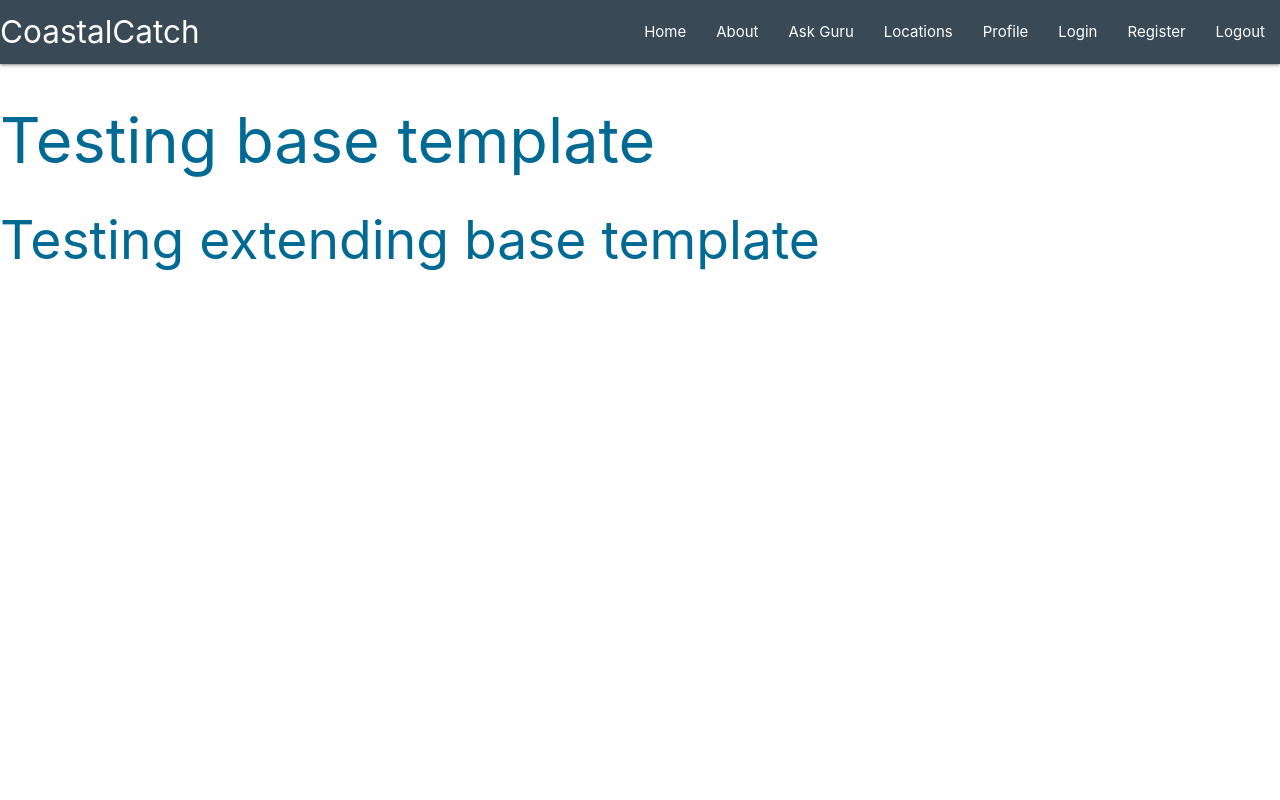
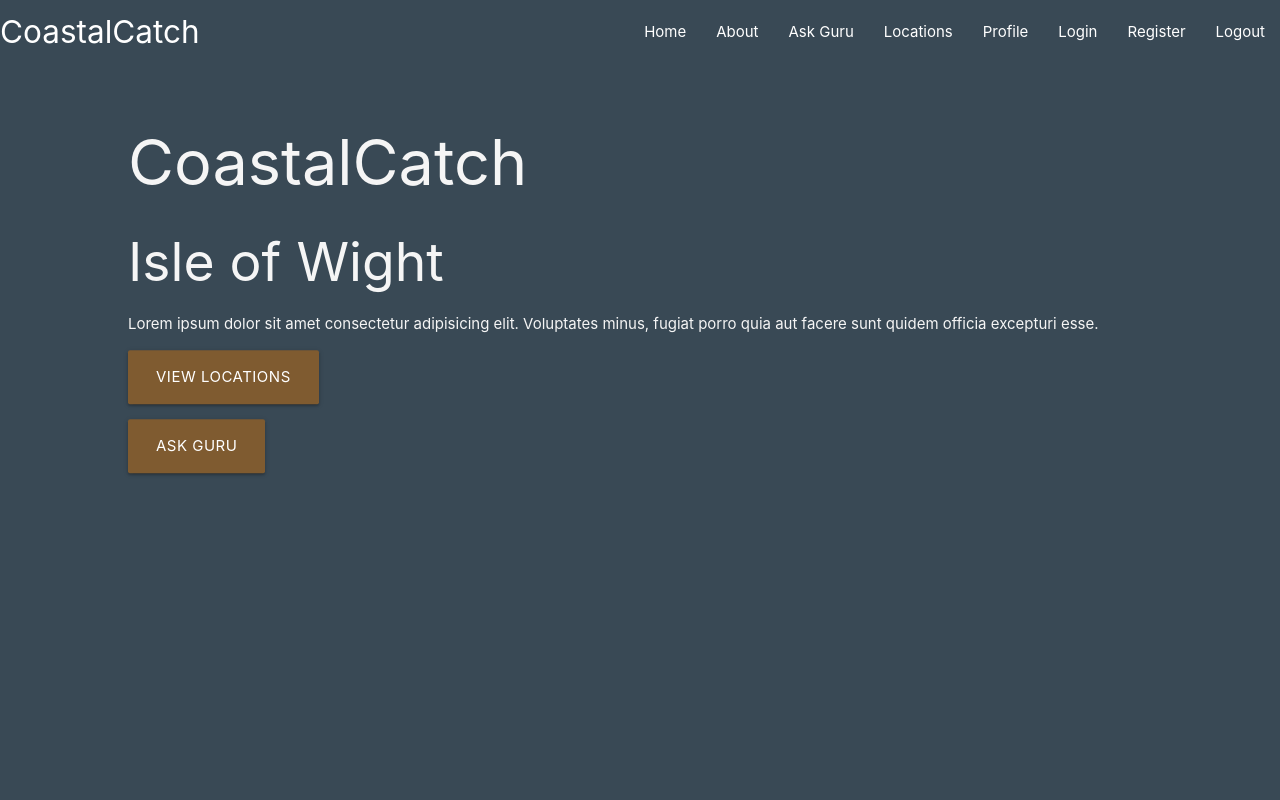
Before and after one commit to jjpickering10/CI-MS3-CoastalCatchIOW, a Flask app: page / in a window 1280 px wide; the page is wider, and only the part inside the window is pictured. Run offline with Flask 2, Linux system fonts and the light colour scheme; data that the repository does not hold is empty; some libraries are stand-ins or nearby versions.

Commit message:
Add initial landing page and style.scss

```diff
--- a/app.py
+++ b/app.py
@@ -18,6 +18,11 @@ mongo = PyMongo(app)
 
 
 @app.route("/")
+@app.route("/home")
+def home():
+    return render_template("index.html")
+
+
 @app.route("/get_reviews")
 def get_reviews():
     reviews = mongo.db.reviews.find()
--- a/static/css/style.css
+++ b/static/css/style.css
@@ -9,14 +9,34 @@
 * {
   margin: 0;
   padding: 0;
+  box-sizing: border-box;
 }
 
 body {
-    color: var(--primary-blue);
+  color: whitesmoke;
 }
 
 /* Nav */
-
-.navigation-main {
+nav {
+  box-shadow: none;
+}
+nav .navigation-main {
   background: var(--secondary-blue);
 }
+
+/* Landing Page */
+.home-page-container {
+  background: var(--secondary-blue);
+  height: 100vh;
+  width: 100vw;
+  position: absolute;
+  top: 0;
+  left: 0;
+}
+.home-page-container .home-text-content {
+  transform: translate(10%, 25%);
+}
+.home-page-container .home-button {
+  margin-top: 1rem;
+  background: var(--primary-brown);
+}/*# sourceMappingURL=style.css.map */
--- /dev/null
+++ b/static/css/style.scss
@@ -0,0 +1,44 @@
+:root {
+    --primary-blue: #006994;
+    --secondary-blue: #394955;
+    --tertiary-blue: #9CADBC;
+    --primary-brown: #7F5B30;
+    --secondary-brown: #B68D5F;
+}
+
+* {
+    margin: 0;
+    padding: 0;
+    box-sizing: border-box;
+}
+
+body {
+    color: whitesmoke;
+}
+
+/* Nav */
+
+nav {
+    box-shadow: none;
+    .navigation-main {
+        background: var(--secondary-blue);
+    }
+}
+
+/* Landing Page */
+
+.home-page-container {
+    background: var(--secondary-blue);
+    height: 100vh;
+    width: 100vw;
+    position: absolute;
+    top: 0;
+    left: 0;
+    .home-text-content {
+        transform: translate(10%, 25%);
+    }
+    .home-button {
+        margin-top: 1rem;
+        background: var(--primary-brown);
+    }
+}
--- a/templates/base.html
+++ b/templates/base.html
@@ -14,6 +14,7 @@
 <body>
     <!-- Main Navbar -->
     <header>
+    <div class="navbar-fixed">
         <nav>
             <div class="nav-wrapper navigation-main">
               <a href="#!" class="brand-logo">CoastalCatch</a>
@@ -30,6 +31,7 @@
               </ul>
             </div>
           </nav>
+    </div>
     <!-- Mobile Navbar -->
       <ul class="sidenav" id="mobile-demo">
         <li><a href="">Home</a></li>
@@ -42,7 +44,6 @@
         <li><a href="">Logout</a></li>
       </ul>
     </header>
-    <h1>Testing base template</h1>
     {% block content %}
     {% endblock %}
     <script src="https://cdnjs.cloudflare.com/ajax/libs/materialize/1.0.0/js/materialize.min.js"></script>
--- /dev/null
+++ b/templates/index.html
@@ -0,0 +1,13 @@
+{% extends "base.html" %}
+{% block content %}
+
+    <div class="home-page-container">
+        <div class="home-text-content">
+            <h1>CoastalCatch</h1>
+            <h2>Isle of Wight</h2>
+            <p>Lorem ipsum dolor sit amet consectetur adipisicing elit. Voluptates minus, fugiat porro quia aut facere sunt quidem officia excepturi esse.</p>
+            <a class="btn-large home-button">View Locations</a><br>
+            <a class="btn-large home-button">Ask Guru</a><br>
+        </div>
+    </div>
+{% endblock %}
```
Also changed, not shown: 1 other file. Lines whose indentation alone changed are shown as unchanged.
